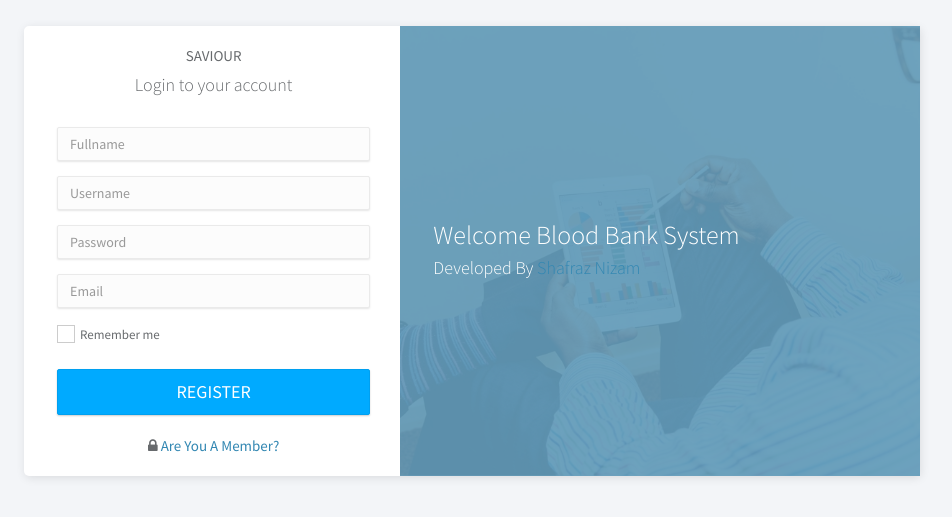
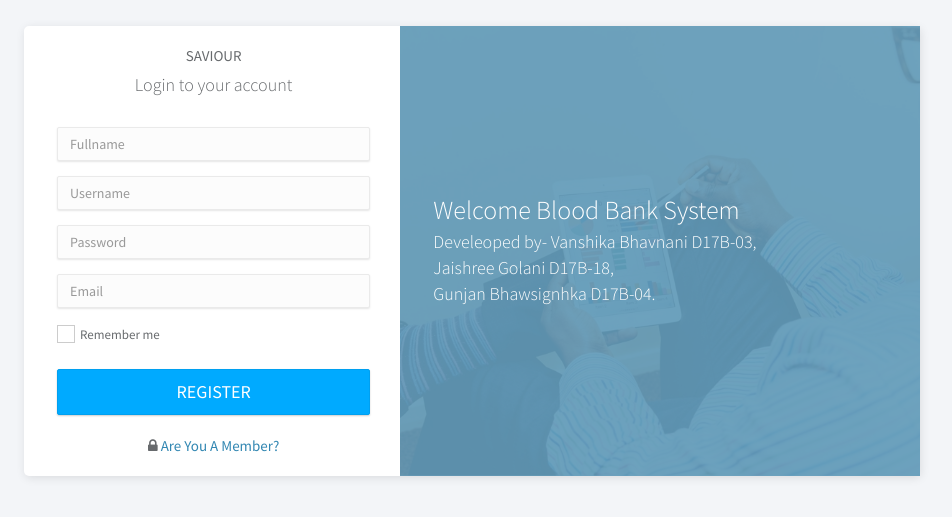
Before and after one commit to Jaishree18/Blood-Bank-Management-System, a PHP site: page /register.php in a window 1280 px wide. Shown: the part 149-666 px from the top of the page, without its empty margins (168-1120 px from the left). Run offline with PHP 8.4, Linux system fonts and the light colour scheme; a stand-in replaces the project's code that opens the database connection.

Commit message:
Update register.php

```diff
--- a/blood_bank/register.php
+++ b/blood_bank/register.php
@@ -68,7 +68,10 @@
 						<div class="overlay"></div>
 						<div class="content text">
 							<h1 class="heading">Welcome Blood Bank System</h1>
-							<p>Developed By <a href="http://shafraz.freeiz.com">Shafraz Nizam</a></p>
+							<p>Develeoped by- Vanshika Bhavnani D17B-03,</p>
+							<p>Jaishree Golani D17B-18,</p>
+							<p>Gunjan Bhawsignhka D17B-04.</p>
+
 						</div>
 					</div>
 					<div class="clearfix"></div>
```
